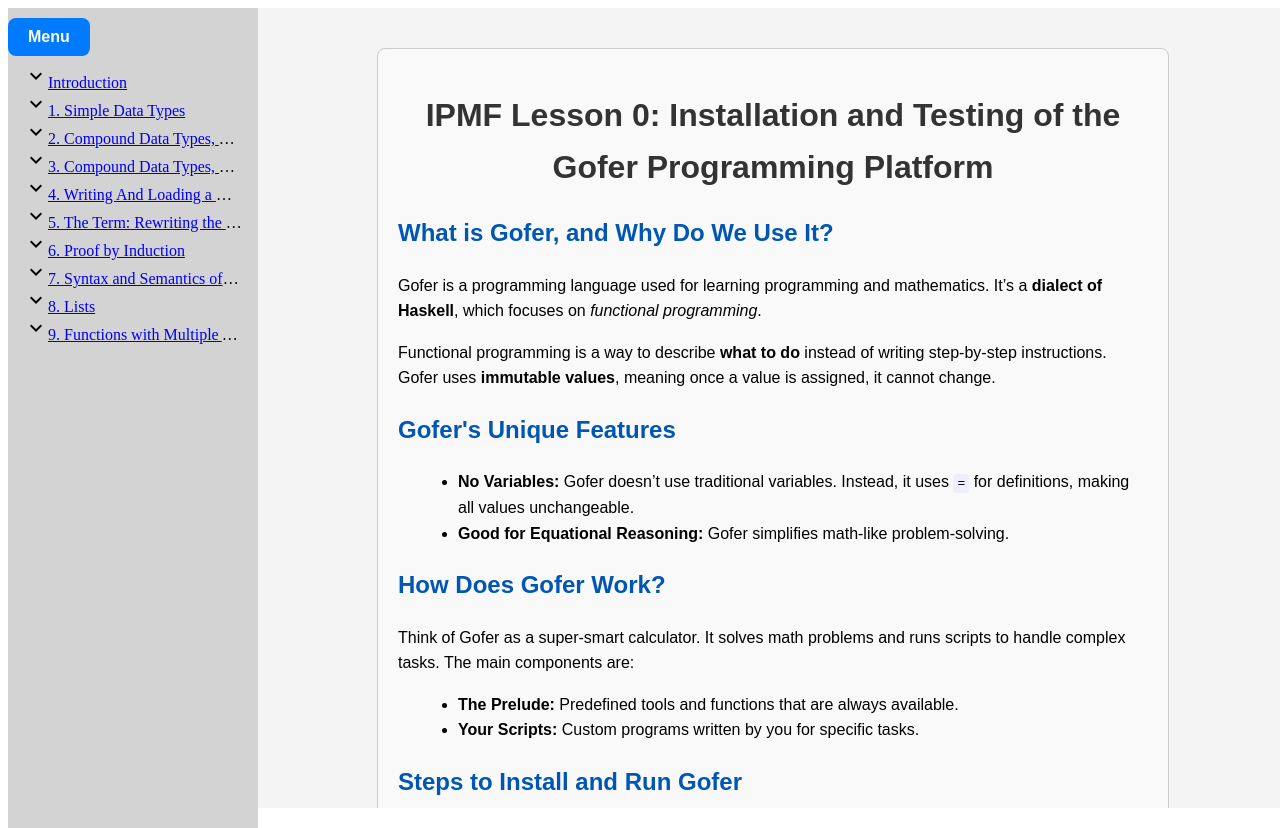
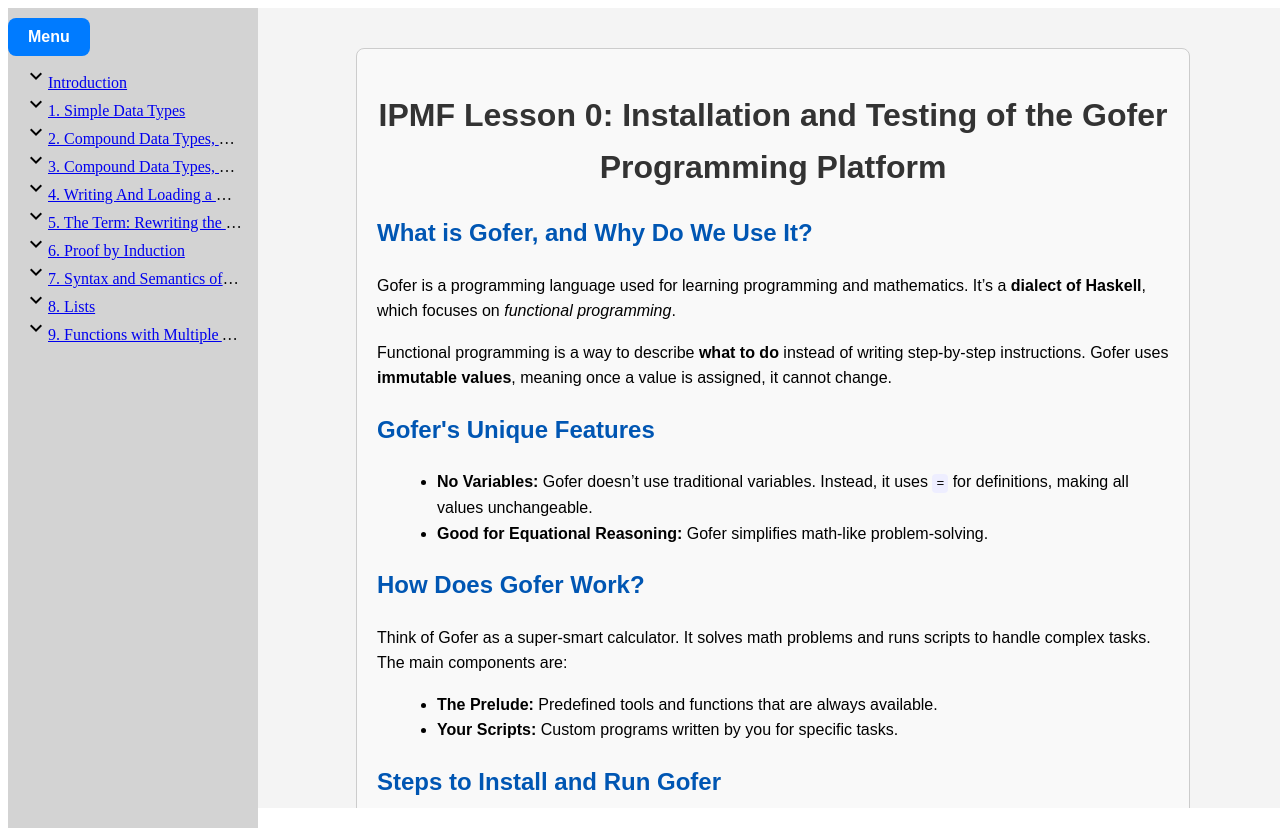
Before and after one commit to zyarr-innovation/gofer, an Angular app: page / in a window 1280 px wide. Built offline with nearby package versions, Linux system fonts and the light colour scheme.

Commit message:
test-final

```diff
--- a/src/app/lesson0/explanation.component.css
+++ b/src/app/lesson0/explanation.component.css
@@ -8,8 +8,6 @@
   background-color: #f9f9f9;
   width: 80%;
   min-height: 100vh;
-  box-sizing: border-box;
-  overflow: auto;
 }
 
 .title {
```
